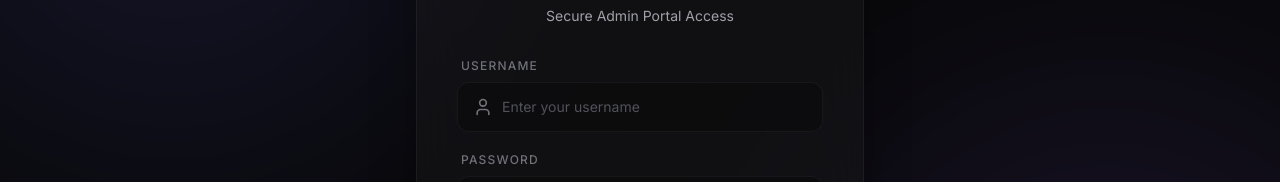
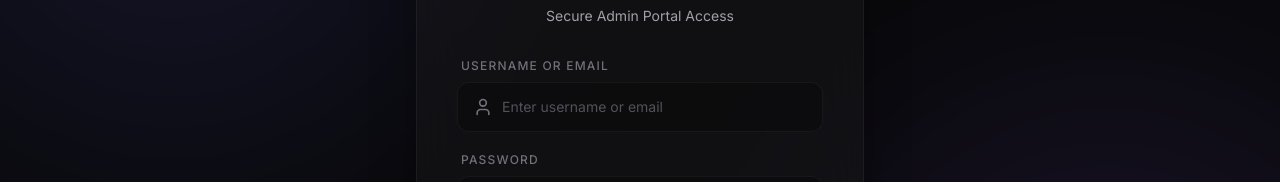
Before and after one commit to Abdallayasseer/Alsahasport-admin, a React (Vite) app: page /admin/login in a window 1280 px wide. Shown: the part 274-456 px from the top of the page. Built offline with nearby package versions, Linux system fonts and the light colour scheme; no server answers.

Commit message:
Bump version to force clean build

```diff
--- a/src/context/AuthContext.jsx
+++ b/src/context/AuthContext.jsx
@@ -39,10 +39,10 @@ export const AuthProvider = ({ children }) => {
     verifyToken();
   }, []);
 
-  const login = useCallback(async (username, password, clientPublicIp) => {
+  const login = useCallback(async (identifier, password, clientPublicIp) => {
     try {
       const response = await api.post("/admin/login", {
-        username,
+        identifier,
         password,
         clientPublicIp,
       });
--- a/src/pages/Login.jsx
+++ b/src/pages/Login.jsx
@@ -12,7 +12,7 @@ import { Button } from "../components/ui/Button";
 
 // --- Schema Validation ---
 const loginSchema = z.object({
-  username: z.string().email("Please enter a valid email address"),
+  identifier: z.string().min(1, "Username or Email is required"),
   password: z.string().min(6, "Password must be at least 6 characters"),
 });
 
@@ -39,7 +39,7 @@ const Login = () => {
   } = useForm({
     resolver: zodResolver(loginSchema),
     defaultValues: {
-      username: "",
+      identifier: "",
       password: "",
     },
   });
@@ -55,7 +55,7 @@ const Login = () => {
 
     try {
       // 3. Attempt Login
-      const result = await login(data.username, data.password, clientIp);
+      const result = await login(data.identifier, data.password, clientIp);
 
       // 4. Fail-Safe Result Check & Conditional Navigation
       if (result?.success) {
@@ -111,7 +111,7 @@ const Login = () => {
           <div className="space-y-5">
             <div>
               <label className="block text-xs font-medium text-zinc-500 uppercase tracking-widest ml-1 mb-2">
-                Username
+                Username or Email
               </label>
               <div className="relative group">
                 <div className="pointer-events-none absolute inset-y-0 left-0 flex items-center pl-4 transition-colors duration-300">
@@ -122,17 +122,17 @@ const Login = () => {
                   autoComplete="username"
                   className={`block w-full rounded-xl border bg-zinc-950/50 py-3.5 pl-11 text-white placeholder:text-zinc-600 sm:text-sm transition-all duration-300 outline-none
                     ${
-                      errors.username
+                      errors.identifier
                         ? "border-red-500/50 focus:border-red-500 focus:ring-4 focus:ring-red-500/10"
                         : "border-white/5 focus:border-indigo-500 focus:ring-4 focus:ring-indigo-500/10 hover:border-white/10"
                     }`}
-                  placeholder="Enter your username"
-                  {...register("username")}
+                  placeholder="Enter username or email"
+                  {...register("identifier")}
                 />
               </div>
-              {errors.username && (
+              {errors.identifier && (
                 <p className="mt-2 text-xs text-red-400 font-medium animate-pulse ml-1">
-                  {errors.username.message}
+                  {errors.identifier.message}
                 </p>
               )}
             </div>
```
